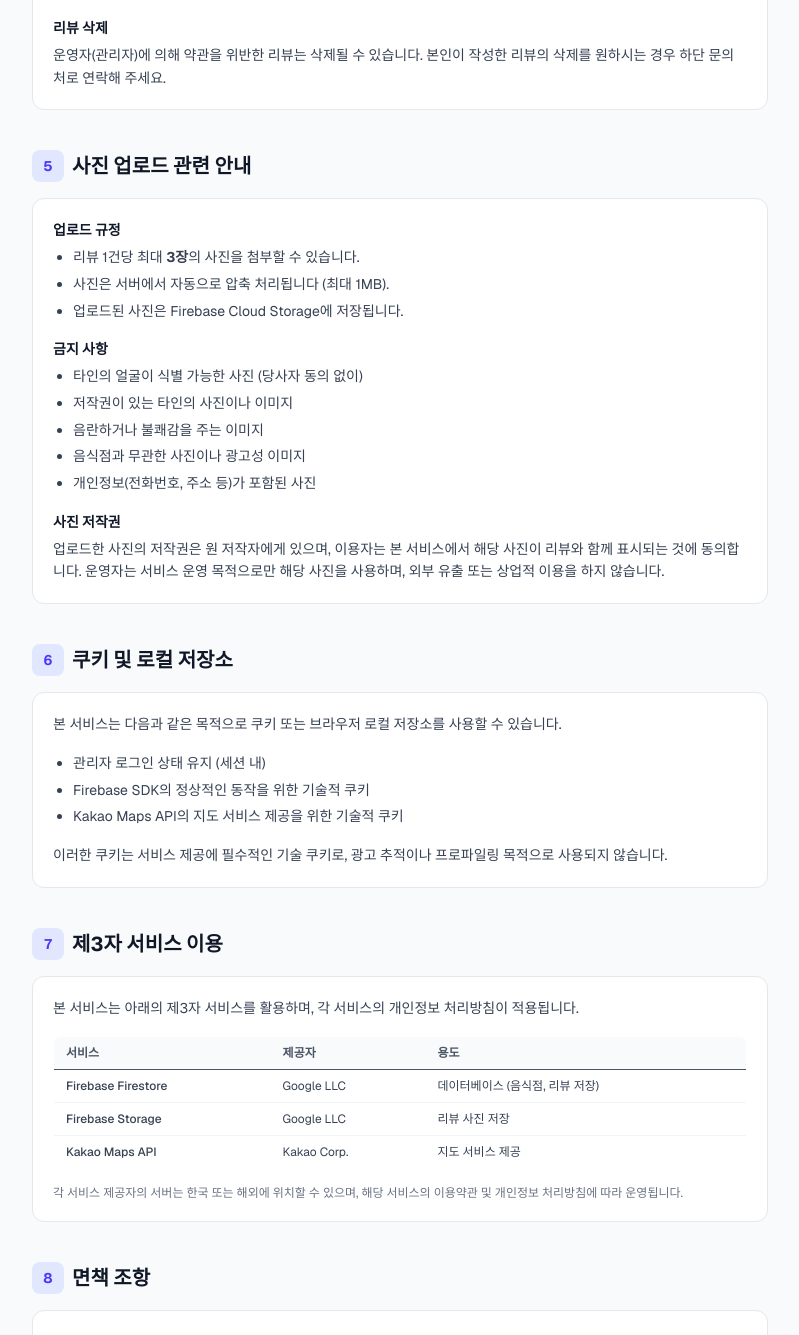
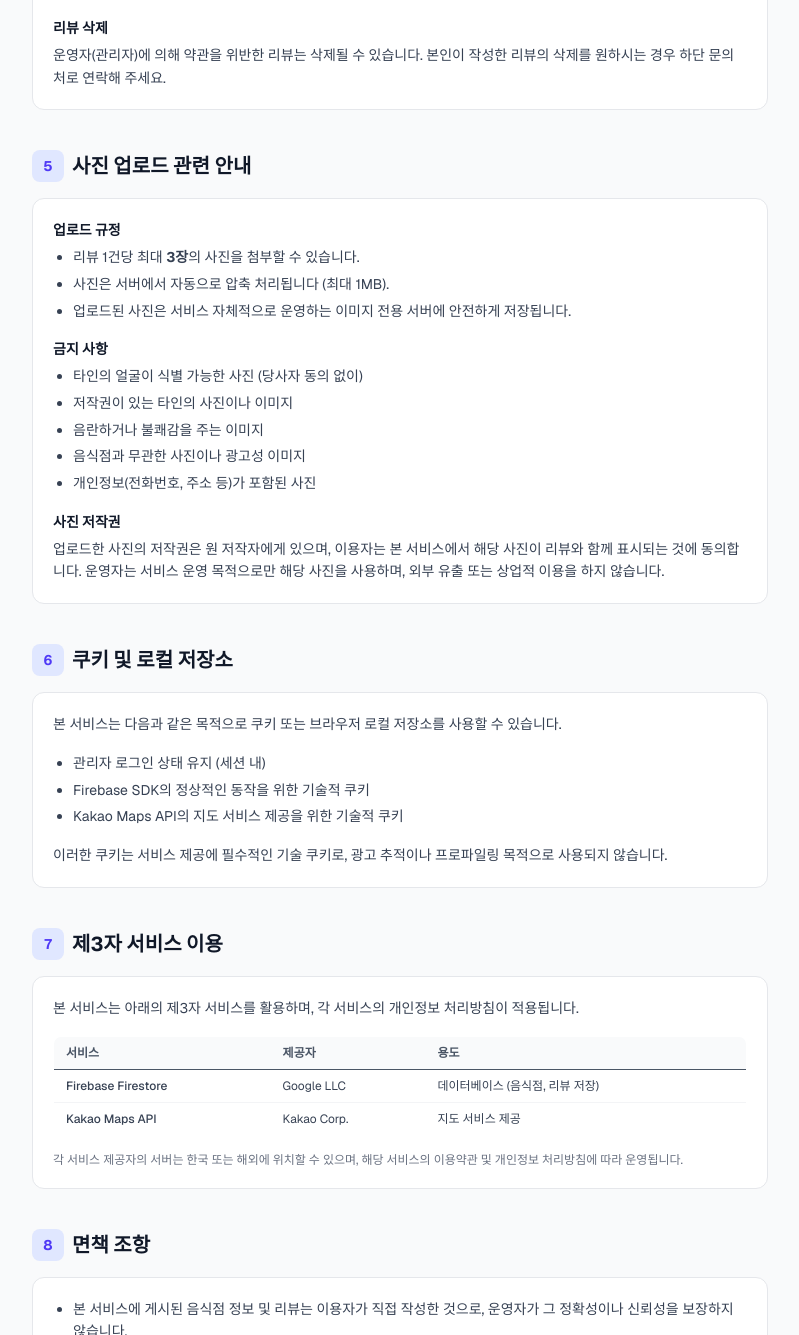
Before and after one commit to exynos6694/sch_SpotReview, a Next.js app: page /legal in a window 1280 px wide. Shown: the part 2600-3935 px from the top of the page, without its empty margins (240-1039 px from the left). Built offline with nearby package versions, Linux system fonts and the light colour scheme.

Commit message:
docs: update legal page content and formatting

```diff
--- a/src/app/legal/page.tsx
+++ b/src/app/legal/page.tsx
@@ -230,7 +230,7 @@ export default function LegalPage() {
               <ul className="list-disc pl-5 space-y-1">
                 <li>리뷰 1건당 최대 <strong>3장</strong>의 사진을 첨부할 수 있습니다.</li>
                 <li>사진은 서버에서 자동으로 압축 처리됩니다 (최대 1MB).</li>
-                <li>업로드된 사진은 Firebase Cloud Storage에 저장됩니다.</li>
+                <li>업로드된 사진은 서비스 자체적으로 운영하는 이미지 전용 서버에 안전하게 저장됩니다.</li>
               </ul>
             </div>
             <div>
@@ -292,11 +292,7 @@ export default function LegalPage() {
                   <td className="px-3 py-2">Google LLC</td>
                   <td className="px-3 py-2">데이터베이스 (음식점, 리뷰 저장)</td>
                 </tr>
-                <tr className="border-b border-gray-100">
-                  <td className="px-3 py-2 font-medium">Firebase Storage</td>
-                  <td className="px-3 py-2">Google LLC</td>
-                  <td className="px-3 py-2">리뷰 사진 저장</td>
-                </tr>
+
                 <tr>
                   <td className="px-3 py-2 font-medium">Kakao Maps API</td>
                   <td className="px-3 py-2">Kakao Corp.</td>
```
